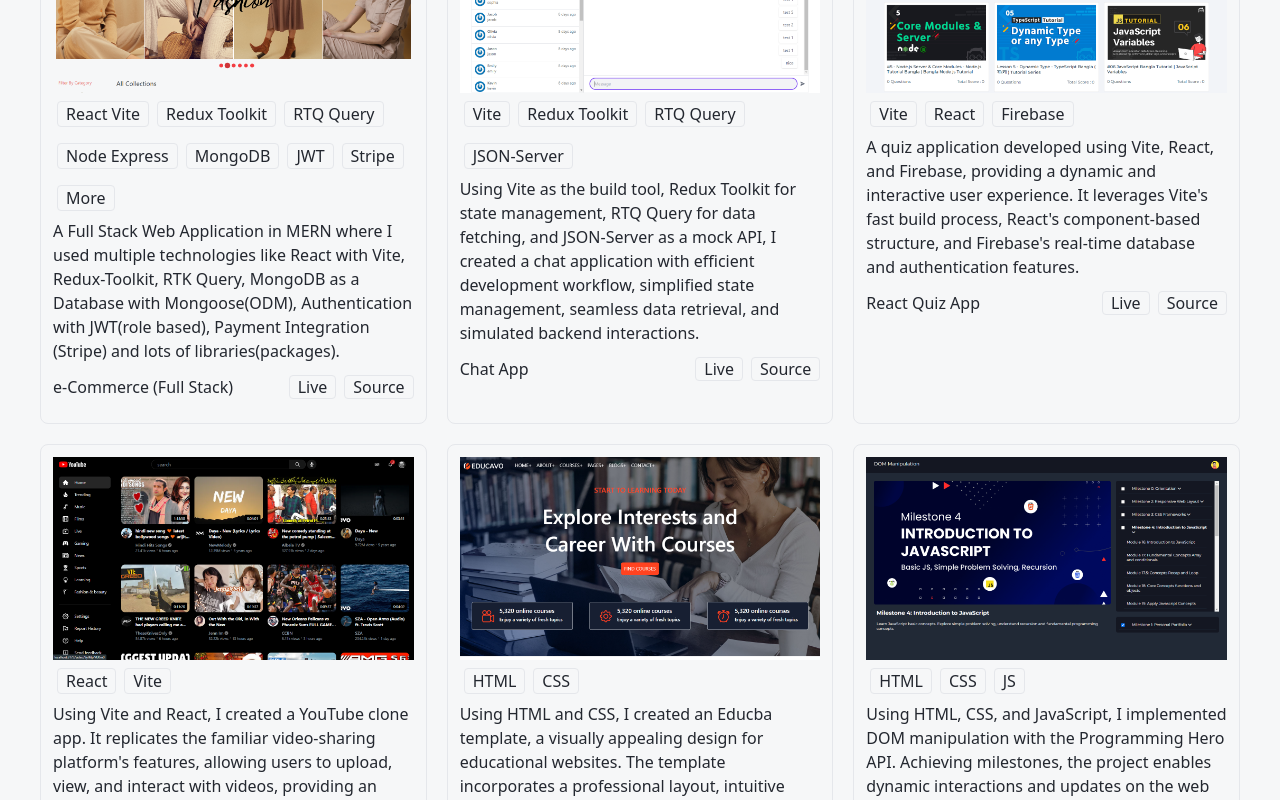
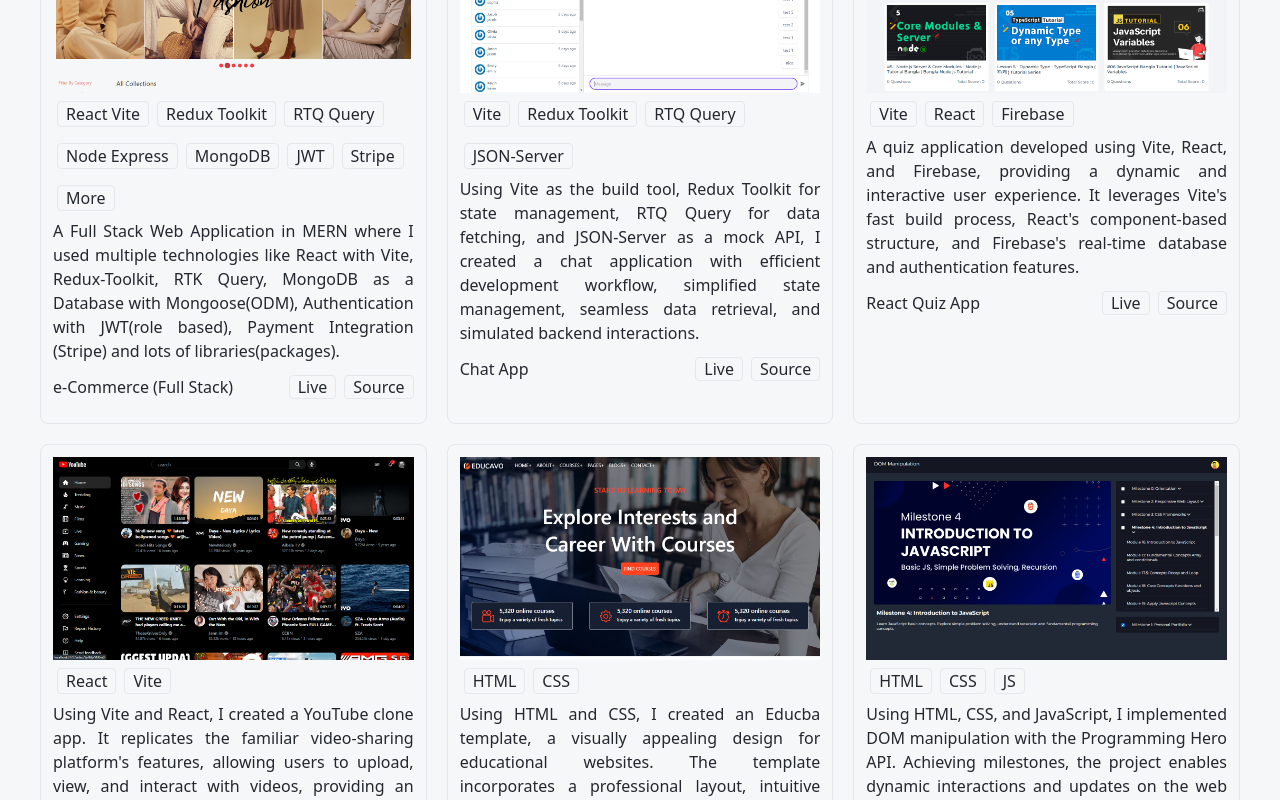
Before and after one commit to rezzakali/Portfolio, a Next.js app: page / in a window 1280 px wide. Shown: the part 1820-2620 px from the top of the page. Built offline with nearby package versions, Linux system fonts and the light colour scheme; what tailwindcss-hero-patterns would draw is missing.

Commit message:
Update ProjectCard.js

```diff
--- a/src/components/ProjectCard.js
+++ b/src/components/ProjectCard.js
@@ -22,7 +22,7 @@ function ProjectCard({ data }) {
         </div>
       ))}
 
-      <p>{description}</p>
+      <p className="text-justify">{description}</p>
 
       <div className="flex justify-between my-3">
         <h1 className="text-md">{title}</h1>
```
